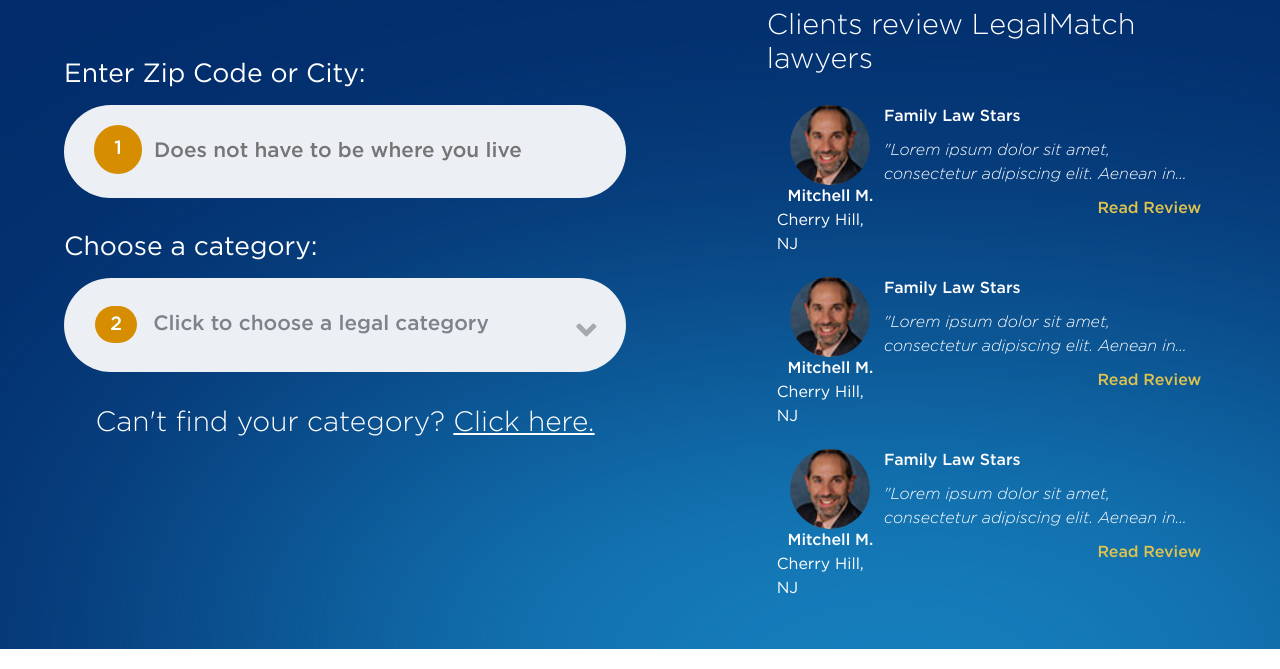
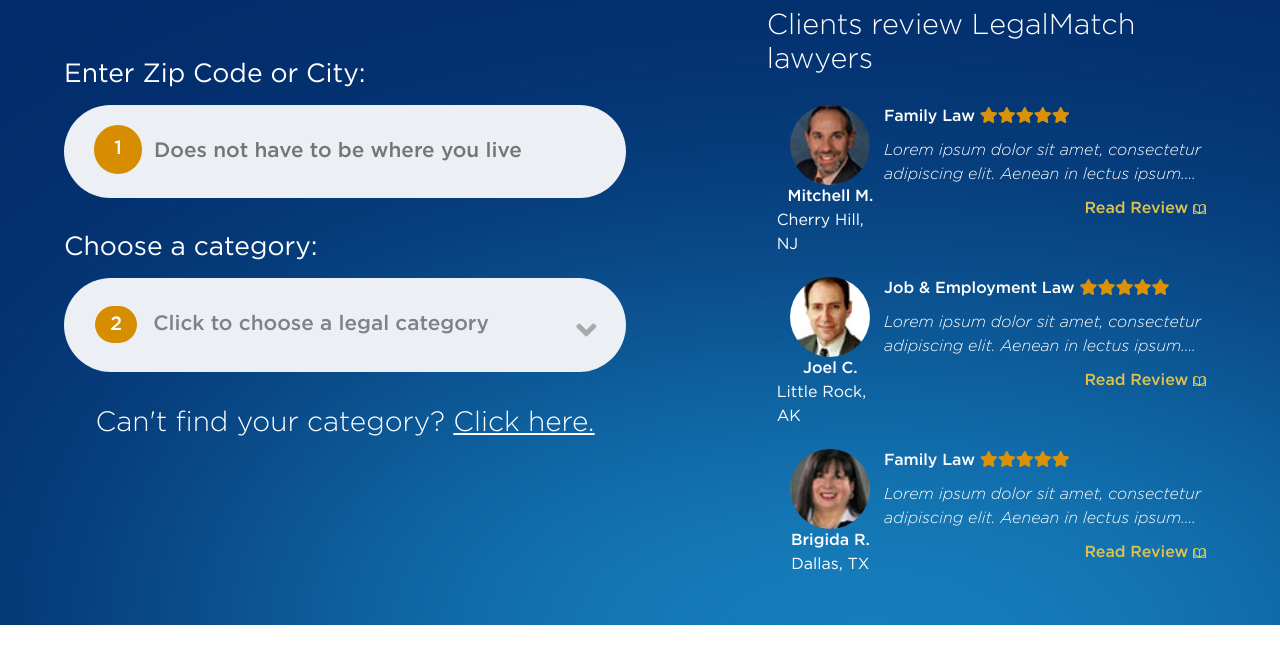
Before and after one commit to jbiglangawa/frontend-app, a website built with Vite: page index.html in a window 1280 px wide. Shown: the part 292-961 px from the top of the page. Built offline with nearby package versions, Linux system fonts and the light colour scheme.

Commit message:
feat: dynamic preview with UI tweaks

```diff
--- /dev/null
+++ b/database.service.js
@@ -0,0 +1,40 @@
+const loremIpsum = "Lorem ipsum dolor sit amet, consectetur adipiscing elit. Aenean in lectus ipsum. Maecenas vel nulla velit. Vivamus in varius leo, at pretium libero. Curabitur eu rutrum leo. Duis facilisis semper lectus, sit amet tempor erat. Quisque ut mauris in dui convallis convallis a sit amet ipsum. Integer semper augue at leo scelerisque, a condimentum neque gravida.";
+
+
+/**
+ * Mock service for getting profile reviews from the database
+ *
+ */
+const getTopProfileReviews = () => {
+    return [
+        {
+            lawyerId: 1,
+            lawyerName: "Mitchell M.",
+            location: "Cherry Hill, NJ",
+            subjectMatter: "Family Law",
+            mostRecentReview: loremIpsum,
+            overallRating: 5,
+            profileImage: "lawyer1.jpg"
+        },
+        {
+            lawyerId: 2,
+            lawyerName: "Joel C.",
+            location: "Little Rock, AK",
+            subjectMatter: "Job & Employment Law",
+            mostRecentReview: loremIpsum,
+            overallRating: 5,
+            profileImage: "lawyer2.jpg"
+        },
+        {
+            lawyerId: 3,
+            lawyerName: "Brigida R.",
+            location: "Dallas, TX",
+            subjectMatter: "Family Law",
+            mostRecentReview: loremIpsum,
+            overallRating: 5,
+            profileImage: "lawyer3.jpg"
+        },
+    ]
+}
+
+export default {getTopProfileReviews}
--- a/index.html
+++ b/index.html
@@ -73,83 +73,7 @@
         <div class="main-reviews">
           <h3>Clients review LegalMatch lawyers</h3>
 
-          <div class="profile">
-            <div class="profile-image">
-              <img src="lawyer1.jpg" alt="mitchell m.">
-              <div>Mitchell M.</div>
-              <div class="location">Cherry Hill, NJ</div>
-            </div>
-            <div class="profile-review">
-              <div class="profile-review-header">
-                <span>
-                  Family Law
-                </span>
-                <span>
-                  Stars
-                </span>
-              </div>
-              <div>
-                <div class="profile-review-summary">"Lorem ipsum dolor sit amet, consectetur adipiscing elit. Aenean in lectus ipsum. Maecenas vel nulla velit. Vivamus in varius leo, at pretium libero. Curabitur eu rutrum leo. Duis facilisis semper lectus, sit amet tempor erat. Quisque ut mauris in dui convallis convallis a sit amet ipsum. Integer semper augue at leo scelerisque, a condimentum neque gravida."</div>
-                <div class="profile-read-review">
-                  Read Review
-                  <img>
-                </div>
-              </div>
-            </div>
-          </div>
-
-          <div class="profile">
-            <div class="profile-image">
-              <img src="lawyer1.jpg" alt="mitchell m.">
-              <div>Mitchell M.</div>
-              <div class="location">Cherry Hill, NJ</div>
-            </div>
-            <div class="profile-review">
-              <div class="profile-review-header">
-                <span>
-                  Family Law
-                </span>
-                <span>
-                  Stars
-                </span>
-              </div>
-              <div>
-                <div class="profile-review-summary">"Lorem ipsum dolor sit amet, consectetur adipiscing elit. Aenean in lectus ipsum. Maecenas vel nulla velit. Vivamus in varius leo, at pretium libero. Curabitur eu rutrum leo. Duis facilisis semper lectus, sit amet tempor erat. Quisque ut mauris in dui convallis convallis a sit amet ipsum. Integer semper augue at leo scelerisque, a condimentum neque gravida."</div>
-                <div class="profile-read-review">
-                  Read Review
-                  <img>
-                </div>
-              </div>
-            </div>
-          </div>
-
-          <div class="profile">
-            <div class="profile-image">
-              <img src="lawyer1.jpg" alt="mitchell m.">
-              <div>Mitchell M.</div>
-              <div class="location">Cherry Hill, NJ</div>
-            </div>
-            <div class="profile-review">
-              <div class="profile-review-header">
-                <span>
-                  Family Law
-                </span>
-                <span>
-                  Stars
-                </span>
-              </div>
-              <div>
-                <div class="profile-review-summary">"Lorem ipsum dolor sit amet, consectetur adipiscing elit. Aenean in lectus ipsum. Maecenas vel nulla velit. Vivamus in varius leo, at pretium libero. Curabitur eu rutrum leo. Duis facilisis semper lectus, sit amet tempor erat. Quisque ut mauris in dui convallis convallis a sit amet ipsum. Integer semper augue at leo scelerisque, a condimentum neque gravida."</div>
-                <div class="profile-read-review">
-                  Read Review
-                  <img>
-                </div>
-              </div>
-            </div>
-          </div>
-
-
-
+          <div class="profile-wrapper" id="profile"></div>
         </div>
 
 
--- a/main.js
+++ b/main.js
@@ -1 +1,26 @@
 import './style.css'
+import DatabaseService from './database.service'
+
+const profiles = DatabaseService.getTopProfileReviews();
+const profilesDisplay = profiles.map(profile => `
+    <div class="profile">
+        <div class="profile-image">
+            <img src="${profile.profileImage}" alt="mitchell m.">
+            <div>${profile.lawyerName}</div>
+            <div class="location">${profile.location}</div>
+        </div>
+        <div class="profile-review">
+            <div class="profile-review-header">
+                <span>${profile.subjectMatter}</span>
+                <span>${new Array(profile.overallRating).fill(0).map(() => "<i class=\"fas fa-star review-star\"></i>").join("")}</span>
+            </div>
+            <div>
+                <div class="profile-review-summary">${profile.mostRecentReview}</div>
+                <div class="profile-read-review">
+                    <a href="/">Read Review <img src="book.png" alt="book"></a>
+                </div>
+            </div>
+        </div>
+    </div>`)
+
+document.getElementById("profile").innerHTML = profilesDisplay.join("");
--- a/style.css
+++ b/style.css
@@ -186,12 +186,12 @@
   font-weight: 100;
 }
 
-main .profile {
+main .profile-wrapper .profile {
   display: flex;
   padding: 10px;
 }
 
-main .profile .profile-image {
+main .profile-wrapper .profile .profile-image {
   width: 25%;
   display: flex;
   flex-direction: column;
@@ -199,7 +199,7 @@
   justify-content: center;
 }
 
-main .profile .profile-image img {
+main .profile-wrapper .profile .profile-image img {
   width: 80px;
   height: 80px;
   border-radius: 200px;
@@ -230,7 +230,15 @@
 
 main .profile .profile-read-review {
   text-align: right;
+}
+
+main .profile .profile-read-review a {
   color: #dfc34c;
+  text-decoration: none;
+}
+
+.review-star {
+  color: #d89108;
 }
 
 
@@ -255,7 +263,7 @@
 }
 
 header {
-    padding: 10px 10%;
+    padding: 10px 5%;
     display: flex;
     justify-content: space-between;
     align-items: center;
@@ -275,7 +283,7 @@
 header .main-logo a span {
     position: absolute;
     text-wrap: nowrap;
-    bottom: 12px;
+    bottom: -12px;
     padding-left: 10px;
 }
 
@@ -288,10 +296,10 @@
 }
 
 header .features-checklist ul li:before {
-    content: '✓ ';
-    font-weight: 900;
-    color: green;
-  }
+  content: '✓ ';
+  font-weight: 900;
+  color: green;
+}
 
 footer {
     display: flex;
```
Also changed, not shown: public/book.png (added).
